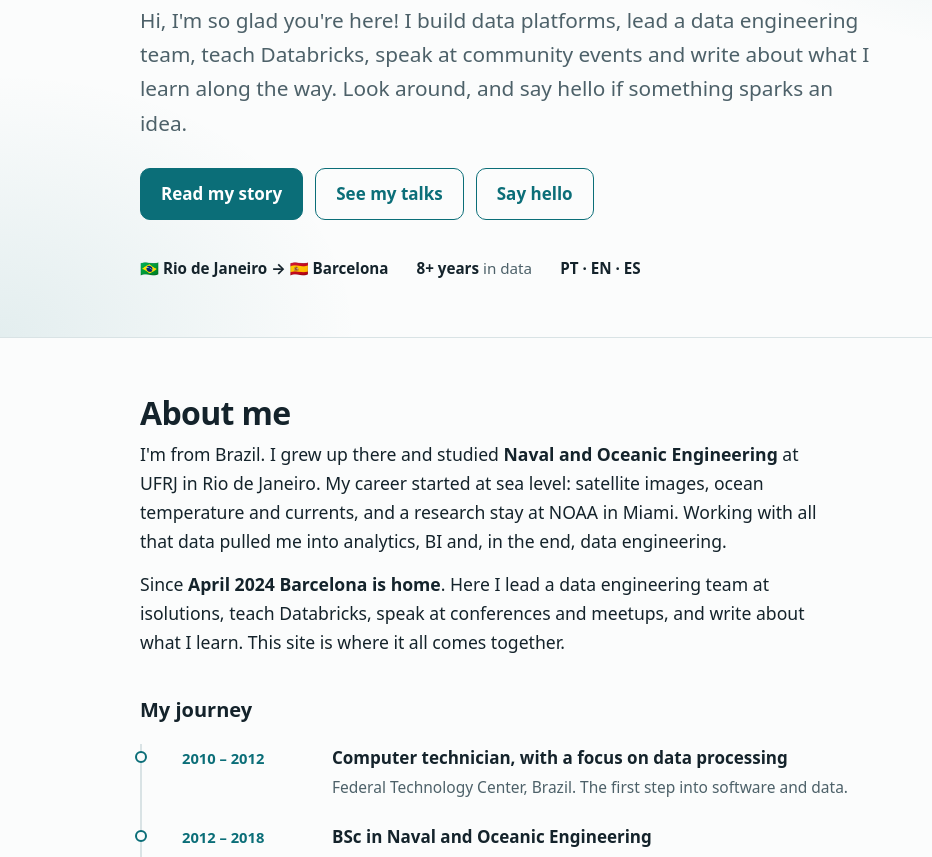
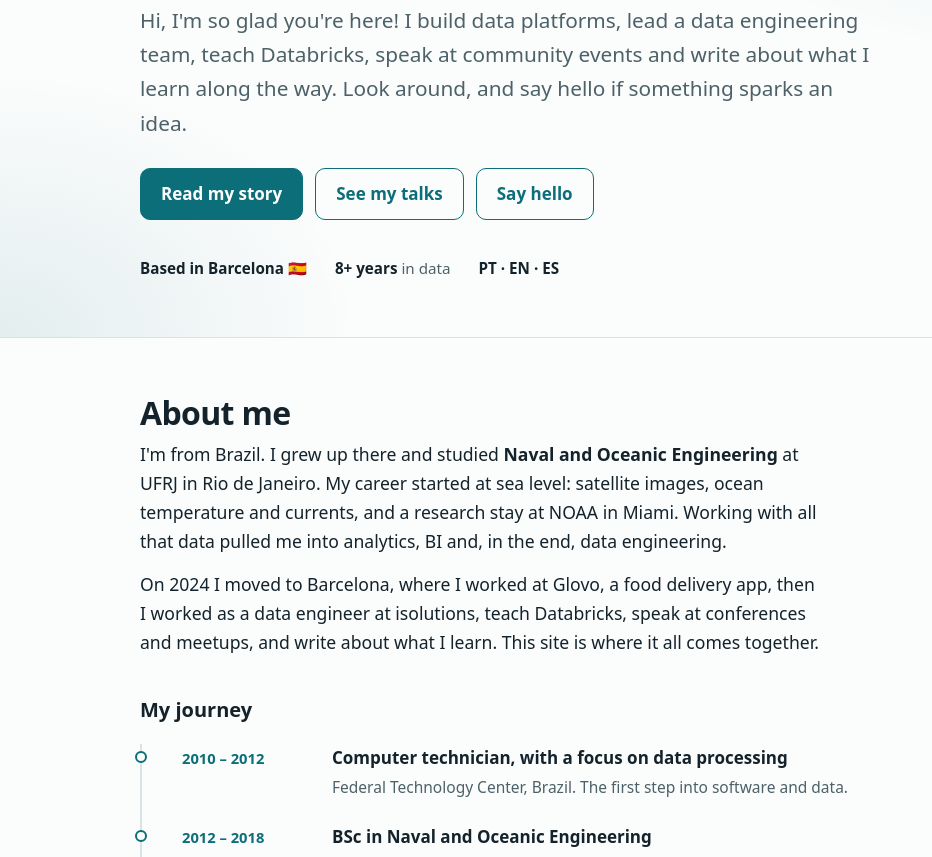
Before and after one commit to sammcruz/sammcruz.github.io, a plain HTML site: page index.html in a window 1280 px wide. Shown: the part 353-1210 px from the top of the page, without its empty margins (0-932 px from the left). Drawn offline with Linux system fonts and the light colour scheme.

Commit message:
Updating bio

```diff
--- a/index.html
+++ b/index.html
@@ -4,9 +4,9 @@
   <meta charset="UTF-8">
   <meta name="viewport" content="width=device-width, initial-scale=1">
   <title>Samantha Cruz · Data engineer, team lead and speaker</title>
-  <meta name="description" content="Hi, I'm Samantha Cruz: a data engineering team lead from Rio de Janeiro, living in Barcelona. Lakehouse platforms, talks, teaching and writing.">
+  <meta name="description" content="Hi, I'm Samantha Cruz: a data engineering team lead. Lakehouse platforms, talks, teaching and writing.">
   <meta property="og:title" content="Samantha Cruz · Data engineer, team lead and speaker">
-  <meta property="og:description" content="From Rio de Janeiro to Barcelona: lakehouse platforms, talks, teaching and writing.">
+  <meta property="og:description" content="lakehouse platforms, talks, teaching and writing.">
   <meta property="og:type" content="website">
   <meta property="og:url" content="https://sammcruz.github.io/">
   <link rel="icon" type="image/x-icon" href="favicon.ico">
@@ -43,7 +43,7 @@
         <a class="btn ghost" href="#contact">Say hello</a>
       </div>
       <ul class="facts">
-        <li><strong>🇧🇷 Rio de Janeiro → 🇪🇸 Barcelona</strong></li>
+        <li><strong>Based in Barcelona 🇪🇸 </strong></li>
         <li><strong>8+ years</strong> in data</li>
         <li><strong>PT · EN · ES</strong></li>
       </ul>
@@ -55,7 +55,7 @@
         <h2>About me</h2>
         <div class="about-intro">
           <p>I'm from Brazil. I grew up there and studied <strong>Naval and Oceanic Engineering</strong> at UFRJ in Rio de Janeiro. My career started at sea level: satellite images, ocean temperature and currents, and a research stay at NOAA in Miami. Working with all that data pulled me into analytics, BI and, in the end, data engineering.</p>
-          <p>Since <strong>April 2024 Barcelona is home</strong>. Here I lead a data engineering team at isolutions, teach Databricks, speak at conferences and meetups, and write about what I learn. This site is where it all comes together.</p>
+          <p>On 2024 I moved to Barcelona, where I worked at Glovo, a food delivery app, then I worked as a data engineer at isolutions, teach Databricks, speak at conferences and meetups, and write about what I learn. This site is where it all comes together.</p>
         </div>
 
         <h3 class="journey-title">My journey</h3>
```
